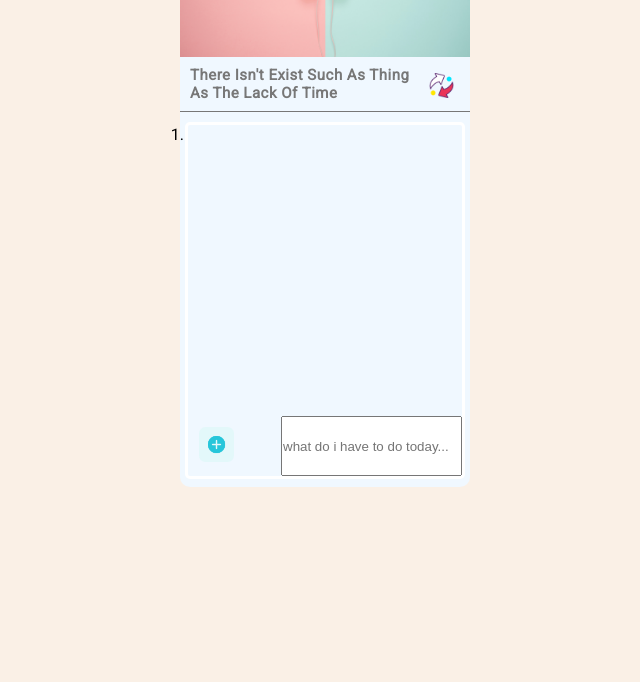
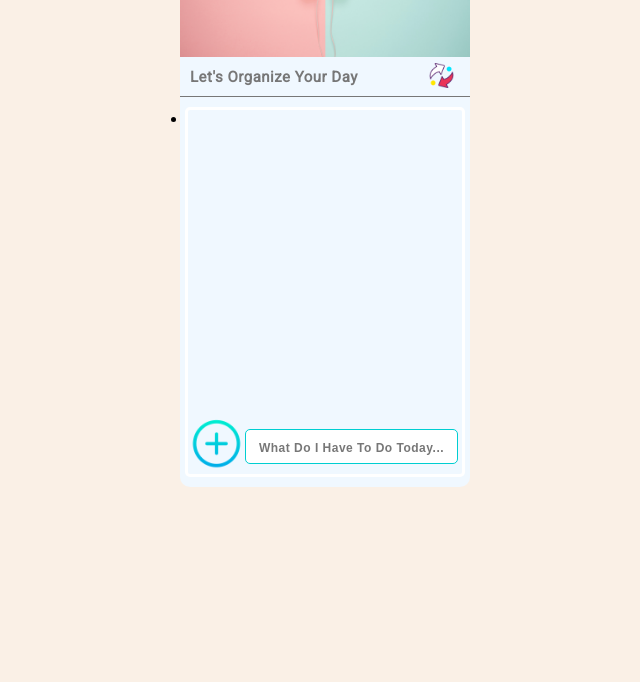
Before and after one commit to JesusMarte24/To-Do-List, a plain HTML site: page index.html in a window 1280 px wide. Shown: the part 118-800 px from the top of the page, without its empty margins (315-955 px from the left). Drawn offline with Linux system fonts and the light colour scheme.

Commit message:
setting the add buttom and the add input text

```diff
--- a/index.html
+++ b/index.html
@@ -15,32 +15,36 @@
     <div class="container">
       <div class="container--top">
         <h2 class="to-do-list">To do list</h2>
-        <a class="date">thursday</a>
+        <a class="date">Sunday</a>
       </div>
       <div class="container--bottom">
         <div class="bottom--header">
           <p class="sentence">
-            there isn't exist such as thing as the lack of time
+            let's organize your day
           </p>
           <button class="refresh">
             <img src="./icon/refresh.png" alt="icon refresh" width="25px" />
           </button>
         </div>
         <div class="container--bottom--list">
-          <ol>
+          <ul>
             <li></li>
-          </ol>
+          </ul>
           <div class="container--bottom--add">
             <button class="container--bottom--button">
               <img
                 class="button--add--img"
-                src="./icon/add1.png"
+                src="./icon/add.png"
                 alt="icon add"
                 width="35px"
               />
             </button>
 
-            <input type="text" placeholder="what do i have to do today..." />
+            <input
+              class="container--bottom--value"
+              type="text"
+              placeholder="what do i have to do today..."
+            />
           </div>
         </div>
       </div>
--- a/styles/styles.css
+++ b/styles/styles.css
@@ -5,7 +5,7 @@
 }
 
 body {
-        font-family: 'Roboto', sans-serif;
+  font-family: "Roboto", sans-serif;
   background: linen;
 }
 
@@ -55,10 +55,9 @@
   padding: 5px;
 }
 
-
 .container--bottom {
   border-radius: 0 0 10px 10px;
-        background-color: #F0F8FF;
+  background-color: #f0f8ff;
   display: flex;
   height: 430px;
   width: 290px;
@@ -66,12 +65,12 @@
   flex-direction: column;
 }
 
-
 .bottom--header {
   display: flex;
-        height: 55px;
+  height: 40px;
   align-items: center;
   border-bottom: 1px solid #777;
+  justify-content: space-between;
 }
 
 .sentence {
@@ -84,13 +83,11 @@
 }
 
 .refresh {
-        margin: 10px 15px 5px 0px;
+  margin: 10px 15px 10px 0px;
   border: 1px solid transparent;
   outline: none;
   background-color: transparent;
 }
-
-
 
 .refresh:hover {
   transform: translateY(-4px);
@@ -106,8 +103,7 @@
 }
 
 .container--bottom--list {
-        border: 1px solid red;
-        height: 357px;
+  height: 370px;
   width: 280px;
   align-self: center;
   margin-top: 10px;
@@ -120,7 +116,7 @@
 
 .container--bottom--add {
   display: flex;
-        justify-content: space-between;
+  justify-content: flex-start;
 }
 
 .container--bottom--button {
@@ -143,5 +139,31 @@
 }
 
 .button--add--img {
-        margin: 10px;
+  width: 55px;
 }
+
+.container--bottom--value {
+  height: 35px;
+  border: 1px solid darkturquoise;
+  align-self: flex-end;
+  width: 213px;
+  border-radius: 5px;
+  margin-bottom: 10px;
+  padding: 10px;
+  font-size: 14px;
+  letter-spacing: 0.5px;
+  font-weight: bold;
+  color: #777;
+}
+
+.container--bottom--value::placeholder {
+  text-align: center;
+  color: #777;
+  font-size: 12px;
+  text-transform: capitalize;
+}
+
+.container--bottom--value:focus {
+  border: 1px solid #f0aeaf;
+  outline: none;
+}
```
Lines whose indentation alone changed are shown as unchanged.
